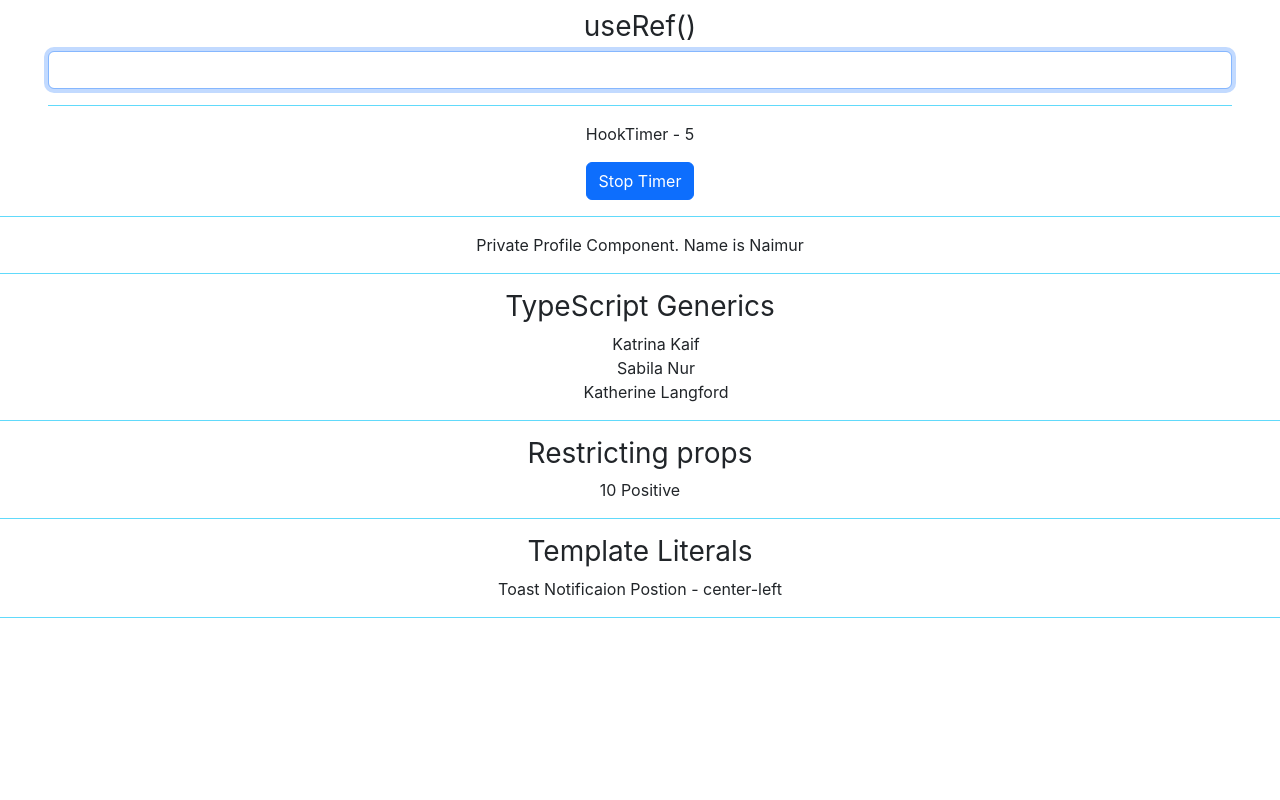
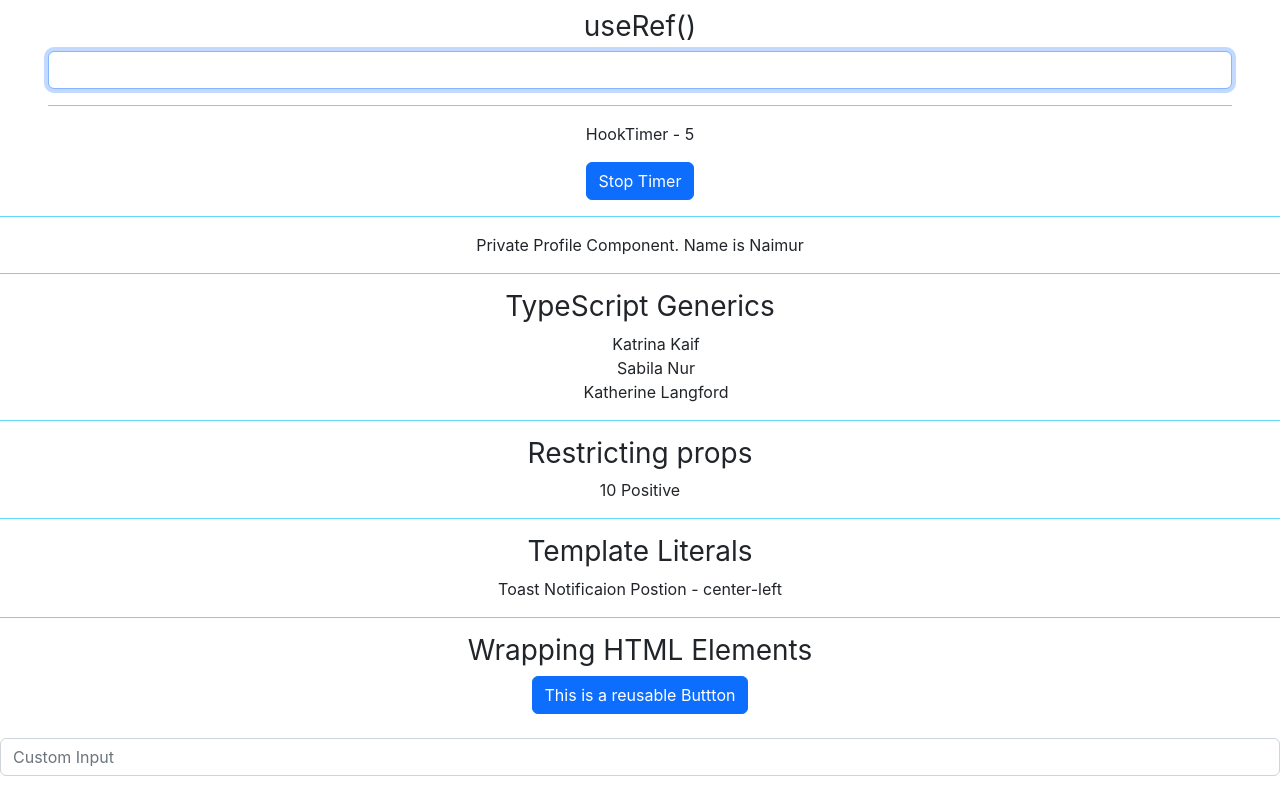
Before and after one commit to mohammad-naimur-rahman/react-typescript-demo, a React (Create React App) app: page / in a window 1280 px wide. Shown: the part 1575-2375 px from the top of the page. Before the commit the page ends 2209 px from the top, so only its background shows below. Built offline with nearby package versions, Linux system fonts and the light colour scheme.

Commit message:
end of reusable components (wrapping html elements

```diff
--- a/src/App.tsx
+++ b/src/App.tsx
@@ -20,9 +20,11 @@ import DomRef from './components/ref/DomRef'
 import MutableRef from './components/ref/MutableRef'
 import Private from './components/auth/Private'
 import Profile from './components/auth/Profile'
-import List from './generics/List'
+import List from './components/generics/List'
 import RandomNumber from './components/restriction/RandomNumber'
 import Toast from './components/templateLiterals/Toast'
+import CustomButton from './components/html/CustomButton'
+import CustomInput from './components/html/CustomInput'
 
 function App() {
   const personName = {
@@ -80,6 +82,8 @@ function App() {
         <List items={nameList} onClick={item => console.log(item)} />
         <RandomNumber value={10} isPositive />
         <Toast position='center-left' />
+        <CustomButton variant='primary'>This is a reusable Buttton</CustomButton>
+        <CustomInput type='text' placeholder='Custom Input' className='form-control my-4' />
       </div>
     </ThemeContextProvider>
   )
--- /dev/null
+++ b/src/components/html/CustomButton.tsx
@@ -0,0 +1,19 @@
+import { ComponentProps } from 'react'
+
+type ButtonProps = {
+  variant: 'primary' | 'secondary'
+  children: string
+} & Omit<ComponentProps<'button'>, 'children'>
+
+const CustomButton = ({ variant, children, ...rest }: ButtonProps) => {
+  return (
+    <div>
+      <h3>Wrapping HTML Elements</h3>
+      <button className={`btn btn-${variant}`} {...rest}>
+        {children}
+      </button>
+    </div>
+  )
+}
+
+export default CustomButton
--- /dev/null
+++ b/src/components/html/CustomInput.tsx
@@ -0,0 +1,9 @@
+import { ComponentProps } from 'react'
+
+type InputProps = ComponentProps<'input'>
+
+const CustomInput = ({ ...props }: InputProps) => {
+  return <input {...props} />
+}
+
+export default CustomInput
```
Also changed, not shown: src/components/generics/List.tsx (renamed from src/generics/List.tsx).
